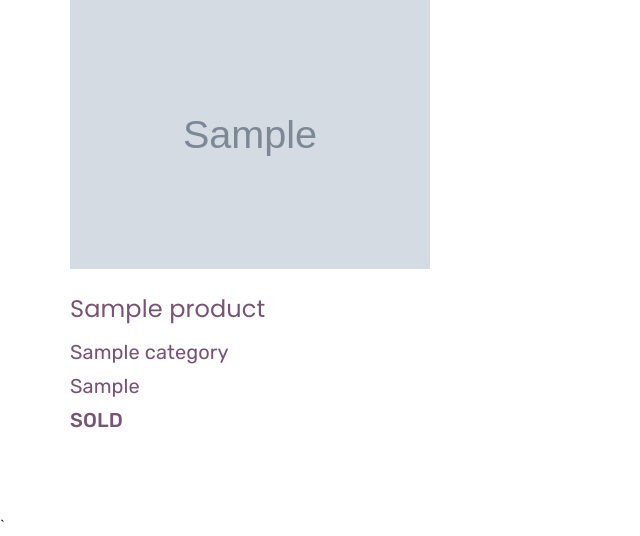
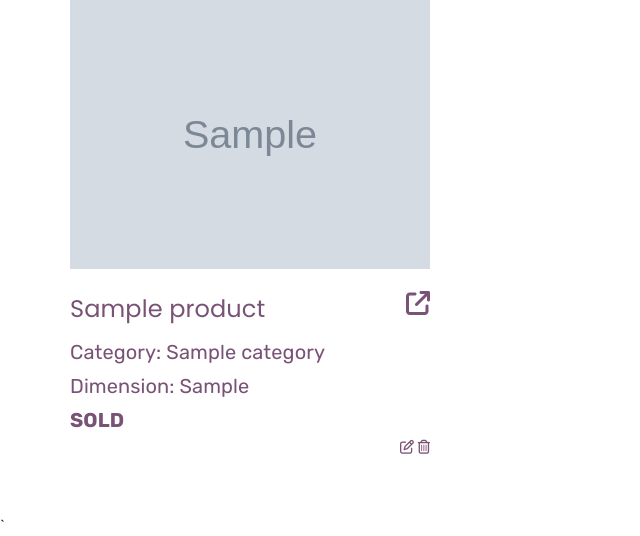
Before and after one commit to ClaudiaInSweden/hanneles_art_gallery, a Django app: page /products/ in a window 1280 px wide. Shown: the part 427-963 px from the top of the page, without its empty margins (0-640 px from the left). Run offline with Django 3.2, Linux system fonts and the light colour scheme; a user stored in the database is signed in; tables that the repository leaves empty hold one stand-in row (values such as "Sample post"); grey boxes marked "Sample" are stand-in pictures; some libraries are stand-ins or nearby versions.

Commit message:
Add function to delete paintings for admin

```diff
--- a/products/templates/products/products.html
+++ b/products/templates/products/products.html
@@ -82,17 +82,24 @@
                                     <img src="{{ MEDIA_URL }}noimage.png"
                                         alt="{{ product.name }} {{ product.technique }}" class="img-fluid">
                                     {% endif %}
-                                    <h3> <a href="{% url 'product_detail' product.id %}">{{ product.name }}</a> </h3>
+                                    <h3><a href="{% url 'product_detail' product.id %}">{{ product.name }}<span class="float-right" title="Click for details"><i class="fa-solid fa-arrow-up-right-from-square"></i></span></a></h3>
                                     {% if product.category %}
-                                    <p><a href="{% url 'products' %}?category={{ product.category.name }}">{{ product.category.friendly_name }}</a>
+                                    <p><a href="{% url 'products' %}?category={{ product.category.name }}">Category: {{ product.category.friendly_name }}</a>
                                     </p>
                                     {% endif %}
-                                    <p>{{ product.size }}</p>
+                                    <p>Dimension: {{ product.size }}</p>
                                     {% if product.sold is True %}
-                                    <p class="text-sold">sold</p>
+                                    <p class="text-uppercase"><strong>sold</strong></p>
                                     {% else %}
-                                    <p>€ {{ product.price }}</p>
+                                    <p>Price: € {{ product.price }}
                                     {% endif %}
+                                        {% if request.user.is_superuser %}
+                                        <span class="float-right">
+                                            <a href="{% url 'edit_product' product.id %}" title="Update"><i class="fa-regular fa-pen-to-square"></i> </a>
+                                            <a href="{% url 'delete_product' product.id %}" title="Delete"><i class="fa-regular fa-trash-can"></i></a></span>
+                                        {% endif %}
+                                    </p>
+
                                 </div>
                             </div>
                             {% endfor %}
--- a/products/urls.py
+++ b/products/urls.py
@@ -6,4 +6,5 @@ urlpatterns = [
     path('<int:product_id>/', views.product_detail, name='product_detail'),
     path('add/', views.add_product, name='add_product'),
     path('edit/<int:product_id>/', views.edit_product, name='edit_product'),
+    path('delete/<int:product_id>/', views.delete_product, name='delete_product'),
 ]
--- a/products/views.py
+++ b/products/views.py
@@ -76,9 +76,9 @@ def add_product(request):
     if request.method == 'POST':
         form = ProductForm(request.POST, request.FILES)
         if form.is_valid():
-            form.save()
+            product = form.save()
             messages.success(request, 'The painting was added successfully!')
-            return redirect(reverse('add_product'))
+            return redirect(reverse('product_detail', args=[product.id]))
         else:
             messages.error(request, 'Failed to add painting! Please ensure that the form is valid!')
     else:
@@ -113,3 +113,11 @@ def edit_product(request, product_id):
     }
 
     return render(request, template, context)
+
+
+def delete_product(request, product_id):
+    """ Delete a painting """
+    product = get_object_or_404(Product, pk=product_id)
+    product.delete()
+    messages.success(request, 'Painting "{product.name}" has been deleted!')
+    return redirect(reverse('products'))
--- a/static/css/base.css
+++ b/static/css/base.css
@@ -108,3 +108,8 @@ hr {
 .allauth-form-inner-content label:not([for='id_remember']) {
     display: none;
 }
+
+#edit_delete_details {
+    font-size: 1.75rem;
+    align-items: center;
+}
```
Also changed, not shown: products/templates/products/product_detail.html (+13 -2 lines).
